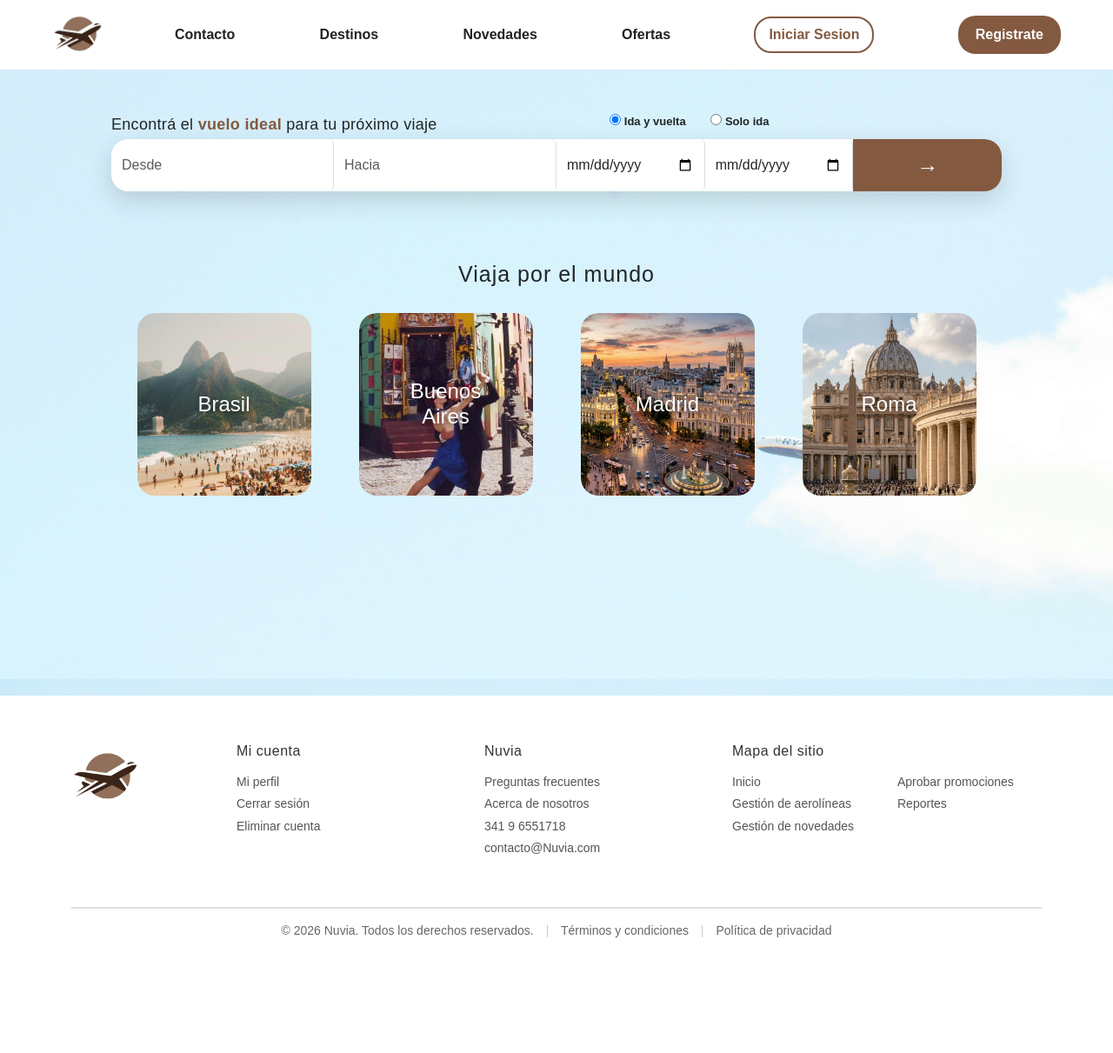
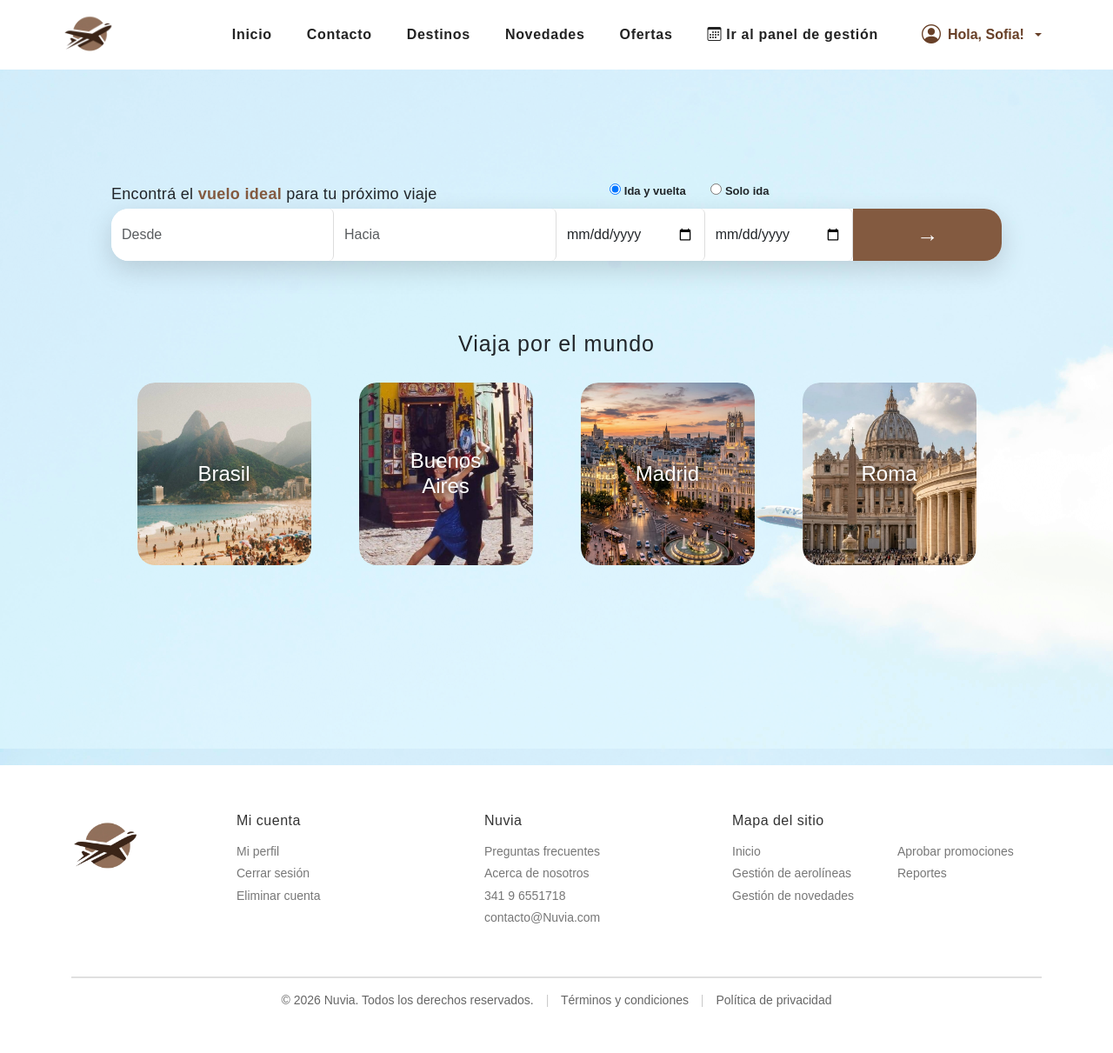
Before and after one commit to sofiabtt/PaginaWeb, a PHP site: page /PaginaWeb/home.php in a window 1280 px wide. Shown: the whole page at 87% size. Before the commit the page ends 1078 px from the top, so only its background shows below. Run offline with PHP 8.4, Linux system fonts and the light colour scheme; a user stored in the database is signed in.

Commit message:
agrega navbar al home

```diff
--- a/css/estiloshome.css
+++ b/css/estiloshome.css
@@ -46,96 +46,6 @@ body{
     background: rgba(255,255,255,0.4);
 
 }
-
-
-
-/* NAVBAR */
-
-.navbar{
-
-    position:absolute;
-
-    width:100%;
-
-    z-index:10;
-
-    padding: 5px 60px;
-    background: white;
-
-}
-
-
-.navbar-brand img{
-
-    object-fit:contain;
-
-}
-.menu-principal{
-    width: 90%;
-    justify-content: space-between;
-}
-
-.nav-menu{
-
-    color:#222;
-
-    font-weight:600;
-
-    margin-left:25px;
-    text-decoration: none;
-
-}
-
-.btn-iniciosesion {
-    background-color: transparent ;
-    color: #835a40 ;
-    border: 2px solid #835a40 ;
-    border-radius: 20px ;
-    font-weight: bold;
-    padding: 7px 15px;
-
-    text-decoration: none;
-}
-
-.btn-iniciosesion:hover {
-    background-color: #835a40 ;
-    color: white ;
-}
-
-
-.btn-registro{
-
-    background:#835a40;
-
-    color:white;
-
-    border:none;
-
-    border-radius:20px;
-
-    padding:10px 20px;
-
-    font-weight:bold;
-
-    text-decoration: none;
-
-}
-
-.nav-menu:hover{
-    color:gray;
-}
-
-.btn-registro:hover{
-    background-color: #b1917d;
-}
-
-.btn-menu:hover{
-
-    background:#72472c;
-
-}
-
-
 
 /* TEXTO */
 
@@ -338,34 +248,3 @@ body{
     font-size: 24px;
     text-shadow: 0 2px 6px rgba(0,0,0,0.5);
 }
-
-
-/* FOOTER */
-
-.footer {
-    display: flex;
-    justify-content: center;
-    gap: 90px;
-    padding: 50px 60px;
-    background: white;
-}
-
-.footer-columna {
-    display: flex;
-    flex-direction: column;
-    gap: 10px;
-}
-
-.footer .footer-columna a {
-    text-decoration: none;
-    color: #555;
-    font-size: 14px;
-}
-
-.footer-columna h4 {
-    font-size: 16px;
-}
-
-.footer .footer-columna a:hover {
-    color: #835a40 !important;
-}
--- /dev/null
+++ b/css/navbar.css
@@ -0,0 +1,158 @@
+.navbar {
+    width: 100%;
+    min-height: 80px;
+    padding: 5px 60px;
+    background: #fff;
+    box-shadow: 0 3px 15px rgba(0, 0, 0, 0.12);
+    position: relative;
+}
+
+.navbar-brand {
+    margin: 0;
+    padding-right: 60px;
+}
+
+.navbar-brand img {
+    width: 60px;
+    height: 60px;
+    object-fit: contain;
+}
+
+.navbar-nav-general {
+    margin-left: auto;
+    padding-right: 40px;
+    display: flex;
+    gap: 40px;
+}
+
+.nav-link {
+    color: #222;
+    font-weight: 600;
+    text-decoration: none;
+    margin: 0;
+    white-space: nowrap;
+    letter-spacing: 0.7px;
+}
+
+.nav-link:hover {
+    color: #684028;
+}
+
+.usuario-mobile {
+    display: none;
+}
+
+.saludo {
+    color: #684028;
+    font-size: 16px;
+    font-weight: bold;
+    display: flex;
+    align-items: center;
+    gap: 8px;
+}
+
+.saludo i {
+    font-size: 22px;
+}
+
+.info-usuario {
+    background: transparent;
+    border: none;
+    display: flex;
+    align-items: center;
+    gap: 8px;
+    color: #684028;
+    font-size: 16px;
+    font-weight: bold;
+    padding: 10px;
+    cursor: pointer;
+    white-space: nowrap;
+}
+
+.info-usuario:hover {
+    color: #72472c;
+}
+
+.info-usuario i {
+    font-size: 22px;
+}
+
+.menu-usuarios {
+    min-width: 190px;
+    border: none;
+    border-radius: 15px;
+    padding: 8px;
+    background: white;
+    box-shadow: 0 8px 25px rgba(0, 0, 0, 0.15);
+}
+
+.menu-usuarios .dropdown-item {
+    color: #684028;
+    padding: 12px 15px;
+    border-radius: 10px;
+    display: flex;
+    align-items: center;
+    gap: 10px;
+    font-size: 14px;
+    font-weight: 600;
+}
+
+.menu-usuarios .dropdown-item:hover {
+    background: #b8d8e8;
+    color: #684028;
+}
+
+.menu-usuarios .dropdown-divider {
+    margin: 6px 0;
+    border-color: #eee;
+}
+
+
+@media (max-width: 991.98px) {
+    .navbar {
+        height: auto;
+        min-height: 60px;
+        padding: 5px 25px;
+    }
+
+    .navbar-collapse {
+        width: 100%;
+        padding: 20px 0 15px;
+    }
+
+    .usuario-mobile {
+        display: block;
+        padding: 0 0 15px;
+        margin-bottom: 5px;
+        border-bottom: 1px solid #eee;
+    }
+
+    .usuario-mobile a {
+        padding: 10px 0 0;
+    }
+
+    .navbar-nav-general {
+        flex-direction: column;
+        align-items: flex-start;
+        margin: 0;
+        padding: 10px 0;
+        gap: 0;
+        width: 100%;
+    }
+
+    .navbar-nav-general .nav-link {
+        width: 100%;
+        padding: 5px 0;
+    }
+
+    .opciones-cuenta {
+        display: none;
+    }
+
+}
+
+@media (min-width: 992px) {
+    .usuario-mobile {
+        display: none;
+    }
+}
--- a/home.php
+++ b/home.php
@@ -7,93 +7,24 @@
     <meta charset="UTF-8">
     <meta name="viewport" content="width=device-width, initial-scale=1.0">
 
-    <!-- <title>AeroFly</title> -->
+    <title>Nuvia</title>
     <link rel="icon" href="imagenes/logo.png" type="image/png">
 
     <!-- Bootstrap -->
     <link rel="stylesheet" href="css/bootstrap.min.css">
-
+    <link rel="stylesheet" href="css/bootstrap-icons.css">
     <link rel="stylesheet" href="css/estiloshome.css?v=2">
     <link rel="stylesheet" href="css/footer.css">
+    <link rel="stylesheet" href="css/navbar.css">
 
 </head>
 
 
 <body>
 
+<?php include("includes/navbar.php"); ?>
 
 <section class="hero">
-
-
-    <!-- NAVBAR -->
-
-    <nav class="navbar navbar-expand-lg">
-
-
-        <a class="navbar-brand" href="home.php">
-
-            <img
-            src="imagenes/logo.png"
-            alt="logo"
-            width="60"
-            height="60">
-
-        </a>
-
-
-
-        <!-- Botón hamburguesa (solo celular) -->
-
-        <button class="navbar-toggler d-lg-none btn-menu">
-
-            ☰
-
-        </button>
-
-
-
-        <!-- Menú PC -->
-
-        <div class="menu-principal ms-auto d-none d-lg-flex align-items-center">
-
-            <a href="#cont"   class="nav-menu">
-                Contacto
-            </a>
-
-            <a href="destinos.html" class="nav-menu">
-
-                Destinos
-
-            </a>
-
-            <a href="novedades.html" class="nav-menu">
-
-                Novedades
-
-            </a>
-
-            <a href="ofertas.html" class="nav-menu">
-
-                Ofertas
-
-            </a>
-
-            <a href="inicioSesion.php" class="btn-iniciosesion ms-4">
-                Iniciar Sesion
-            </a>
-
-            <a href="registro.html" class="btn-registro ms-4">
-                Registrate
-            </a>
-
-
-        </div>
-
-
-    </nav>
-
-
-
     <!-- BUSCADOR -->
 
 
--- /dev/null
+++ b/includes/navbar.php
@@ -0,0 +1,126 @@
+<?php
+if (isset($_SESSION["tipoUsuario"])) {
+    $estaLogueado = true;
+    $tipoUsuario = $_SESSION["tipoUsuario"];
+    $primerNombre = explode(" ", $_SESSION["nombreUsuario"])[0];
+} else {
+    $estaLogueado = false;
+    $tipoUsuario = null;
+    $primerNombre = null;
+}
+?>
+
+<nav class="navbar navbar-expand-lg">
+    <div class="container-fluid">
+        <a class="navbar-brand" href="home.php">
+            <img src="imagenes/logo.png" alt="Logo Nuvia">
+        </a>
+
+        <button class="navbar-toggler" type="button" data-bs-toggle="collapse" data-bs-target="#navbarNavAltMarkup"
+            aria-controls="navbarNavAltMarkup" aria-expanded="false" aria-label="Toggle navigation">
+            <span class="navbar-toggler-icon"></span>
+        </button>
+
+        <div class="collapse navbar-collapse" id="navbarNavAltMarkup">
+
+            <?php if ($estaLogueado) { ?>
+                <div class="usuario-mobile">
+                    <span class="saludo">
+                        <i class="bi bi-person-circle"></i>
+                        Hola, <?php echo htmlspecialchars($primerNombre); ?>!
+                    </span>
+                </div>
+            <?php } ?>
+
+            <div class="navbar-nav-general">
+                <a class="nav-link" href="home.php">Inicio</a>
+                <a class="nav-link" href="#">Contacto</a>
+                <a class="nav-link" href="#">Destinos</a>
+                <a class="nav-link" href="#">Novedades</a>
+                <a class="nav-link" href="#">Ofertas</a>
+
+                <?php if ($estaLogueado && $tipoUsuario === "usuario") { ?>
+                    <a class="nav-link" href="#">Buscar vuelos</a>
+                    <a class="nav-link" href="#">Mis reservas</a>
+                <?php } elseif ($estaLogueado && $tipoUsuario === "administrador") { ?>
+                    <a class="nav-link" href="admin/admin.php">
+                        <i class="bi bi-calendar3"></i>
+                        Ir al panel de gestión
+                    </a>
+                <?php } elseif ($estaLogueado && $tipoUsuario === "ceo") { ?>
+                    <a class="nav-link" href="ceo/ceo.php">
+                        <i class="bi bi-calendar3"></i>
+                        Ir al panel de gestión
+                    </a>
+                <?php } ?>
+            </div>
+
+            <div class="navbar-nav align-items-lg-center">
+
+                <?php if ($estaLogueado) { ?>
+
+                    <div class="opciones-cuenta dropdown">
+                        <button class="info-usuario dropdown-toggle" type="button" data-bs-toggle="dropdown"
+                            aria-expanded="false">
+                            <i class="bi bi-person-circle"></i>
+                            Hola, <?php echo htmlspecialchars($primerNombre); ?>!
+                        </button>
+                        <ul class="menu-usuarios dropdown-menu dropdown-menu-end">
+                            <li>
+                                <a class="dropdown-item" href="#">
+                                    <i class="bi bi-person"></i>
+                                    Mi perfil
+                                </a>
+                            </li>
+                            <li>
+                                <hr class="dropdown-divider">
+                            </li>
+                            <li>
+                                <a class="dropdown-item" href="php/cerrarSesion.php">
+                                    <i class="bi bi-box-arrow-right"></i>
+                                    Cerrar sesión
+                                </a>
+                            </li>
+                        </ul>
+                    </div>
+
+                    <div class="usuario-mobile">
+                        <a class="nav-link" href="#">
+                            <i class="bi bi-person"></i>
+                            Mi perfil
+                        </a>
+                        <a class="nav-link" href="php/cerrarSesion.php">
+                            <i class="bi bi-box-arrow-right"></i>
+                            Cerrar sesión
+                        </a>
+                    </div>
+
+                <?php } else { ?>
+
+                    <div class="opciones-cuenta dropdown">
+                        <button class="info-usuario dropdown-toggle" type="button" data-bs-toggle="dropdown"
+                            aria-expanded="false">
+                            <i class="bi bi-person-circle"></i>
+                        </button>
+                        <ul class="menu-usuarios dropdown-menu dropdown-menu-end">
+                            <li>
+                                <a class="dropdown-item" href="inicioSesion.php">
+                                    <i class="bi bi-person"></i>
+                                    Iniciar sesión
+                                </a>
+                            </li>
+                        </ul>
+                    </div>
+
+                    <div class="usuario-mobile">
+                        <a class="nav-link" href="inicioSesion.php">
+                            <i class="bi bi-person"></i>
+                            Iniciar sesión
+                        </a>
+                    </div>
+
+                <?php } ?>
+            </div>
+        </div>
+    </div>
+</nav>
```
Also changed, not shown: php/validarContra.php (+3 -9 lines).
